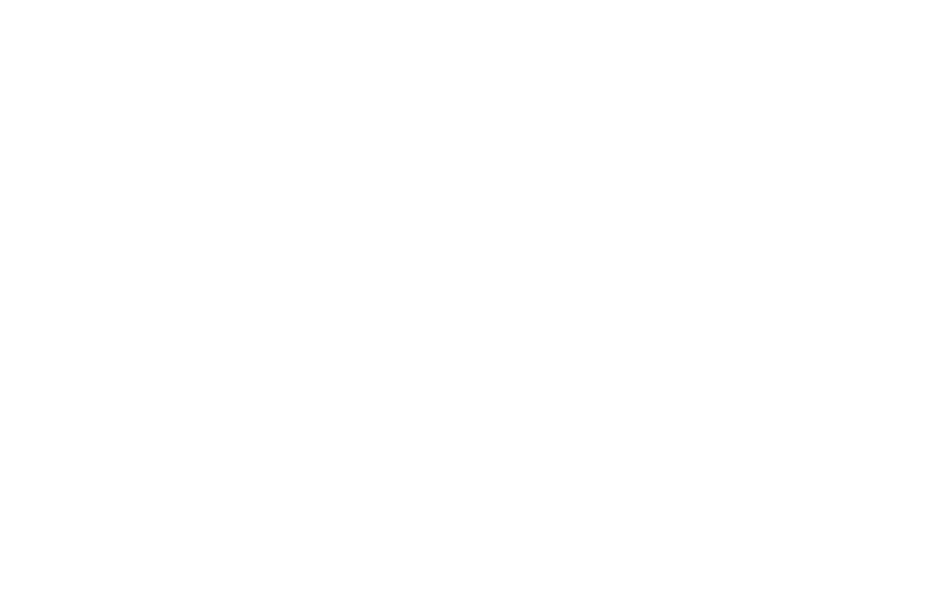
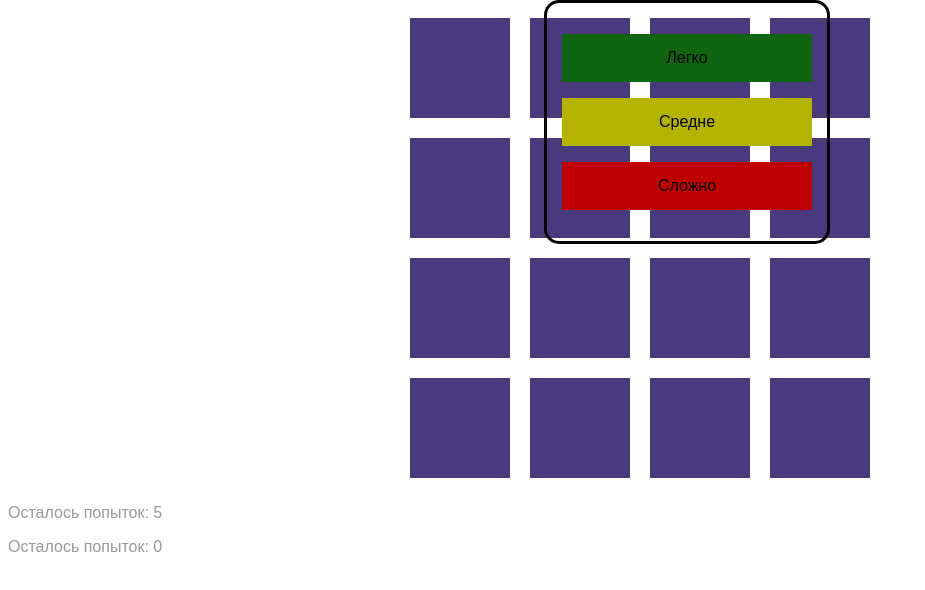
Before and after one commit to gapragapr/ahj-homework3, a plain HTML site: page index.html in a window 1280 px wide. Shown: the whole page, without its empty margins (0-925 px from the left). Drawn offline with Linux system fonts and the light colour scheme; the site is published under a folder, as on GitHub Pages, so addresses that start at the root find nothing.

Commit message:
Update index.html

```diff
--- a/index.html
+++ b/index.html
@@ -1 +1 @@
-<!doctype html><html lang="en"><head><meta charset="UTF-8"><meta name="viewport" content="width=device-width,initial-scale=1"><meta http-equiv="X-UA-Compatible" content="ie=edge"><title>Document</title><script defer="defer" src="/main.js"></script><link href="/main.css" rel="stylesheet"></head><body></body></html>
+<!doctype html><html lang="en"><head><meta charset="UTF-8"><meta name="viewport" content="width=device-width,initial-scale=1"><meta http-equiv="X-UA-Compatible" content="ie=edge"><title>Document</title><script defer="defer" src="./main.js"></script><link href="./main.css" rel="stylesheet"></head><body></body></html>
```
